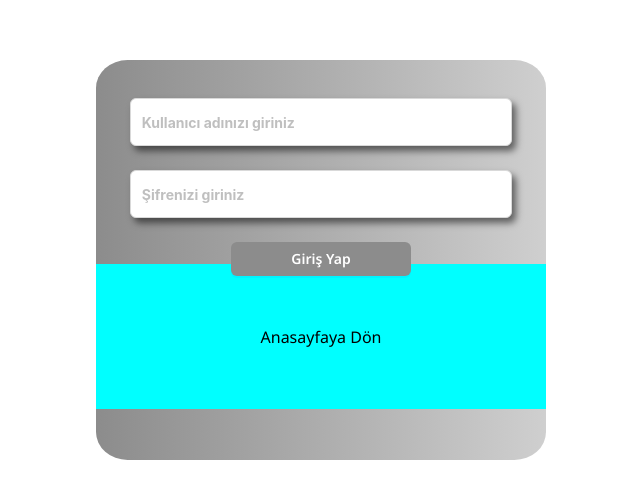
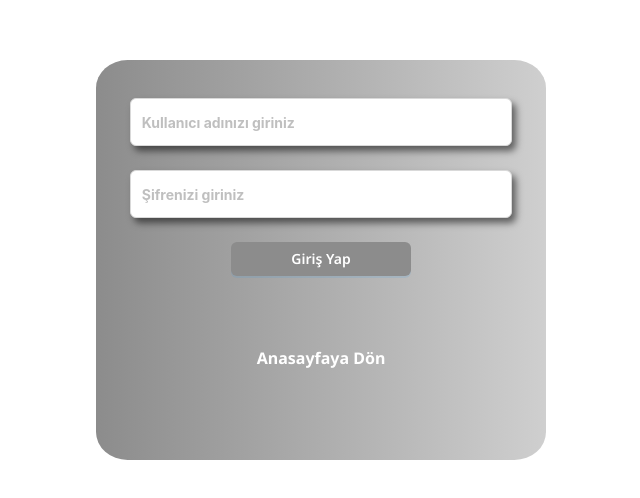
Before and after one commit to kartalgules/Site-Sakinleri-App, a React (Vite) app: page /login in a window 1280 px wide. Shown: the part 290-788 px from the top of the page, without its empty margins (319-959 px from the left). Built offline with nearby package versions, Linux system fonts and the light colour scheme.

Commit message:
Login page edit continues

```diff
--- a/src/pages/Logout/Login.jsx
+++ b/src/pages/Logout/Login.jsx
@@ -70,8 +70,8 @@ function Login() {
         </Form>
         <div className={style.logCheck}>
           {loginCheck}
+        </div>
           <NavLink to={'/'} >Anasayfaya Dön</NavLink>
-        </div>
       </div>
     </div>
   );
--- a/src/styles/Login.module.css
+++ b/src/styles/Login.module.css
@@ -42,6 +42,10 @@
     display: flex;
     flex-direction: column;
     justify-content: center;
-    height: 40%;
-    background-color: aqua;
+    margin-top: 10px;
+    height: 20%;
 }
+.login_container a {
+    color: rgb(255, 255, 255);
+    font-weight: 700;
+}
```
